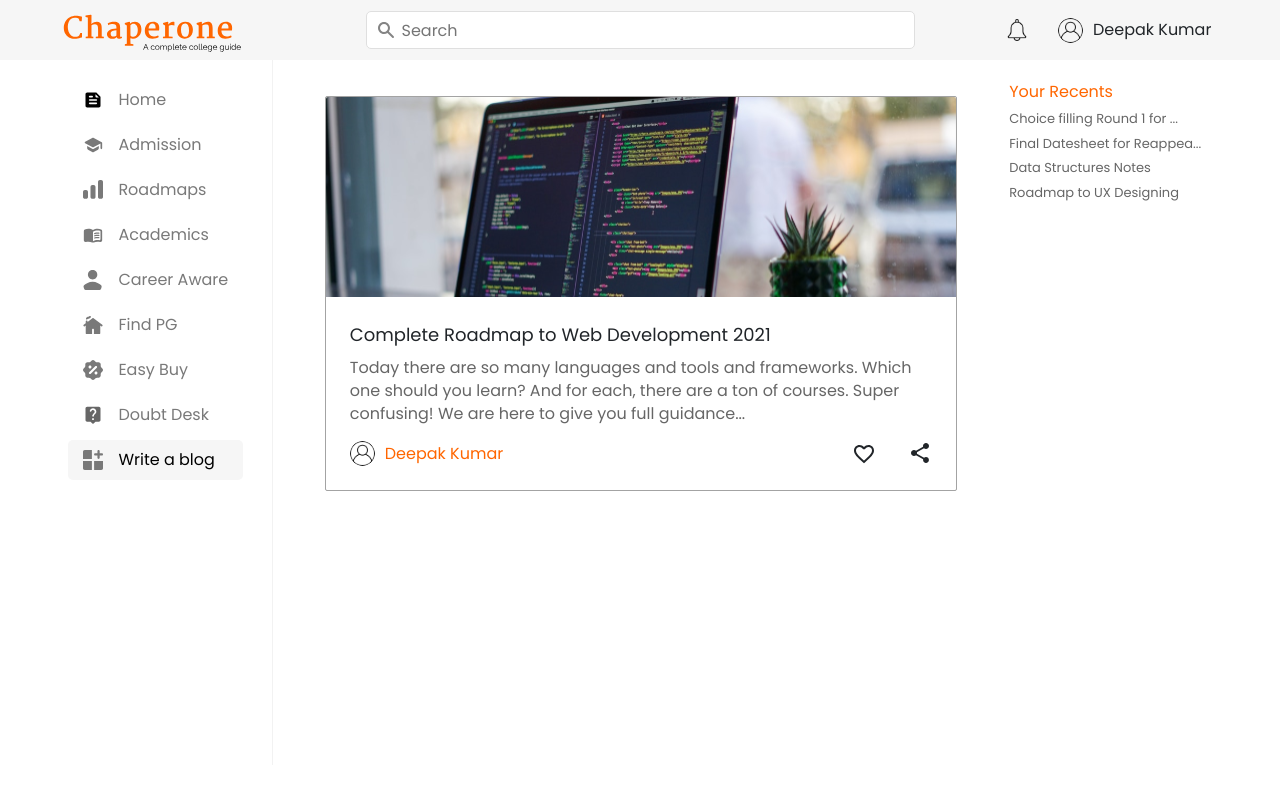
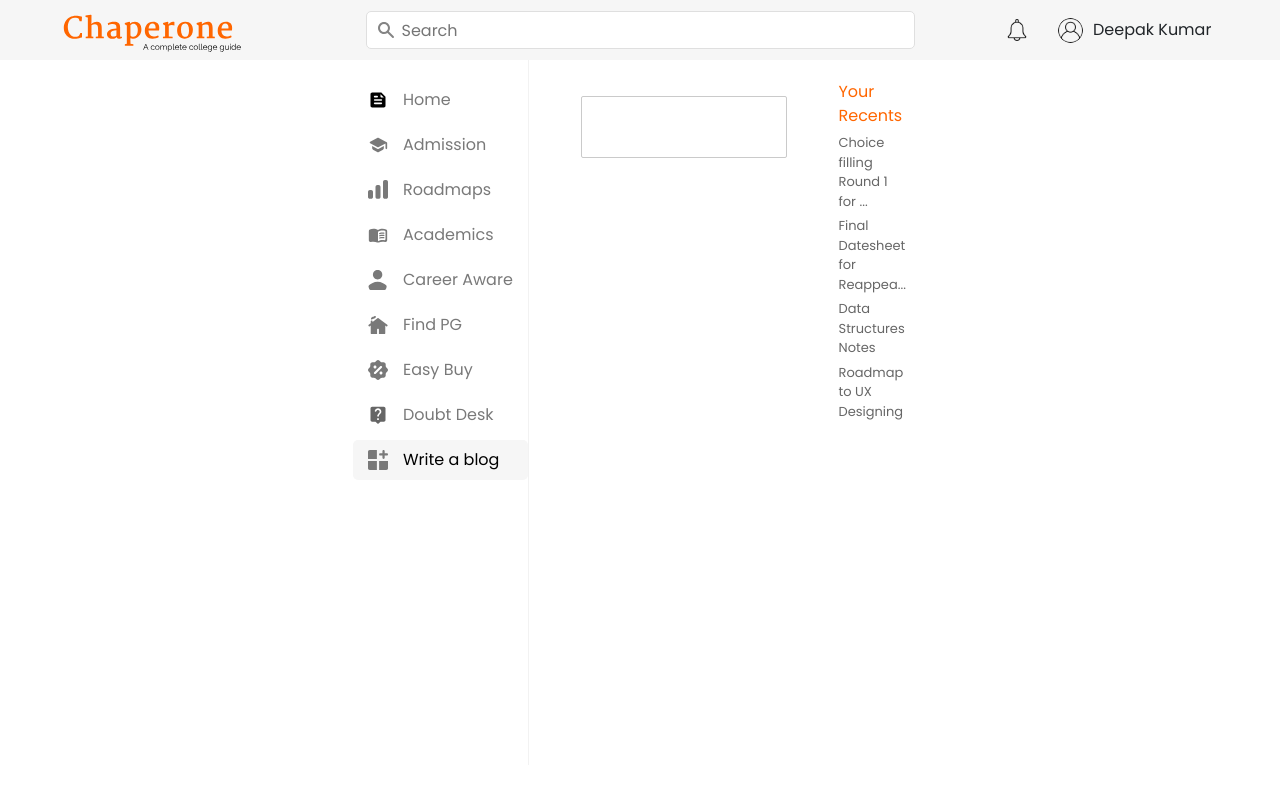
Before and after one commit to Devender00999/Chaperone-Frontend, a React (Create React App) app: page /blogs in a window 1280 px wide. Built offline with nearby package versions, Linux system fonts and the light colour scheme; what react-swipeable-views-utils would draw is missing.

Commit message:
Updated Career Card

```diff
--- a/src/pages/Blogs.jsx
+++ b/src/pages/Blogs.jsx
@@ -9,6 +9,7 @@ import {
 import Navbar from "../styledComponents/Navbar/Navbar";
 import SideBar from "../styledComponents/SidePanel/SideBar";
 import RightSideBar from "../styledComponents/SidePanel/RightSideBar";
+import BlogPage from "../styledComponents/BlogPage/BlogPage";
 
 const Blogs = (props) => {
   const blogs = [
@@ -26,9 +27,7 @@ const Blogs = (props) => {
         <SideBar sideData={props.sideData} title="Write a blog"></SideBar>
         <Content>
           <MainContent direction="column" flex={3}>
-            {blogs.map((blog) => (
-              <BlogsCard {...blog} />
-            ))}
+            <BlogPage />
           </MainContent>
           <RightSideBar />
         </Content>
--- /dev/null
+++ b/src/styledComponents/BlogPage/BlogPage.jsx
@@ -0,0 +1,27 @@
+import React from "react";
+import { BlogPageContainer } from "./BlogPage.styles";
+import { HeadingText } from "../common/Common.styles";
+import * as Card from "../CareerCard/CareerCard.styles";
+
+const BlogPage = ({ data }) => {
+  return (
+    <BlogPageContainer>
+      {/* <Card.CareerHeader>
+        <Card.CareerTitleContainer>
+          <Card.CareerTitle>{data.title}</Card.CareerTitle>
+          <Card.CareerCompany>{data.companyName}</Card.CareerCompany>
+          <Card.CareerTypeContainer>
+            <Card.CareerTypeImage
+              src={"/images/career-card/home.svg"}
+              alt="home"
+            />
+            <Card.CareerTypeText>{data.type}</Card.CareerTypeText>
+          </Card.CareerTypeContainer>
+        </Card.CareerTitleContainer>
+        <Card.CareerLogo src={data.companyLogo} />
+      </Card.CareerHeader> */}
+    </BlogPageContainer>
+  );
+};
+
+export default BlogPage;
--- /dev/null
+++ b/src/styledComponents/BlogPage/BlogPage.styles.jsx
@@ -0,0 +1,10 @@
+import styled from "styled-components";
+
+export const BlogPageContainer = styled.div`
+  display: flex;
+  padding: 1.875rem 2.5rem;
+  flex-direction: column;
+  margin: 1rem 0;
+  border: 1px solid #cacaca;
+  border-radius: 2px;
+`;
--- a/src/styledComponents/CareerCard/CareerCard.jsx
+++ b/src/styledComponents/CareerCard/CareerCard.jsx
@@ -42,7 +42,10 @@ const CareerCard = ({ data }) => {
             <Card.CareerCardFeature>{feature}</Card.CareerCardFeature>
           ))}
         </Card.CareerFeatureContainer>
-        <Card.CareerCardLink href={data.link}>View Details</Card.CareerCardLink>
+        <Card.CareerCardLink href={data.link}>
+          View Details
+          <Card.CareerCardLinkImg src="/images/common/arrow.svg" />{" "}
+        </Card.CareerCardLink>
       </Card.CareerCardFooter>
     </Card.CareerCardContainer>
   );
--- a/src/styledComponents/CareerCard/CareerCard.styles.jsx
+++ b/src/styledComponents/CareerCard/CareerCard.styles.jsx
@@ -4,7 +4,7 @@ export const CareerCardContainer = styled.div`
   display: flex;
   padding: 1.875rem 2.5rem;
   flex-direction: column;
-  margin: 1rem 2rem;
+  margin: 1rem 0;
   border: 1px solid #cacaca;
   border-radius: 2px;
 `;
@@ -96,9 +96,18 @@ export const CareerCardFeature = styled.p`
 export const CareerCardLink = styled.a`
   color: #ff6600;
   font-size: 0.875rem;
-  flex: 0.6;
+  text-decoration: none;
+  flex: 0.8;
   &:hover {
     color: #ff6600;
   }
+  &:first-child {
+    width: 200px;
+    height: 200px;
+  }
   cursor: pointer;
 `;
+export const CareerCardLinkImg = styled.img`
+  width: 20px;
+  margin-left: 5px;
+`;
--- a/src/styledComponents/Tags/Tags.styles.jsx
+++ b/src/styledComponents/Tags/Tags.styles.jsx
@@ -2,7 +2,6 @@ import styled, { css } from "styled-components";
 
 export const TagContainer = styled.div`
   display: flex;
-  margin: 0 2rem;
 `;
 
 export const Tag = styled.button`
```
Also changed, not shown: public/images/common/arrow.svg (added).
